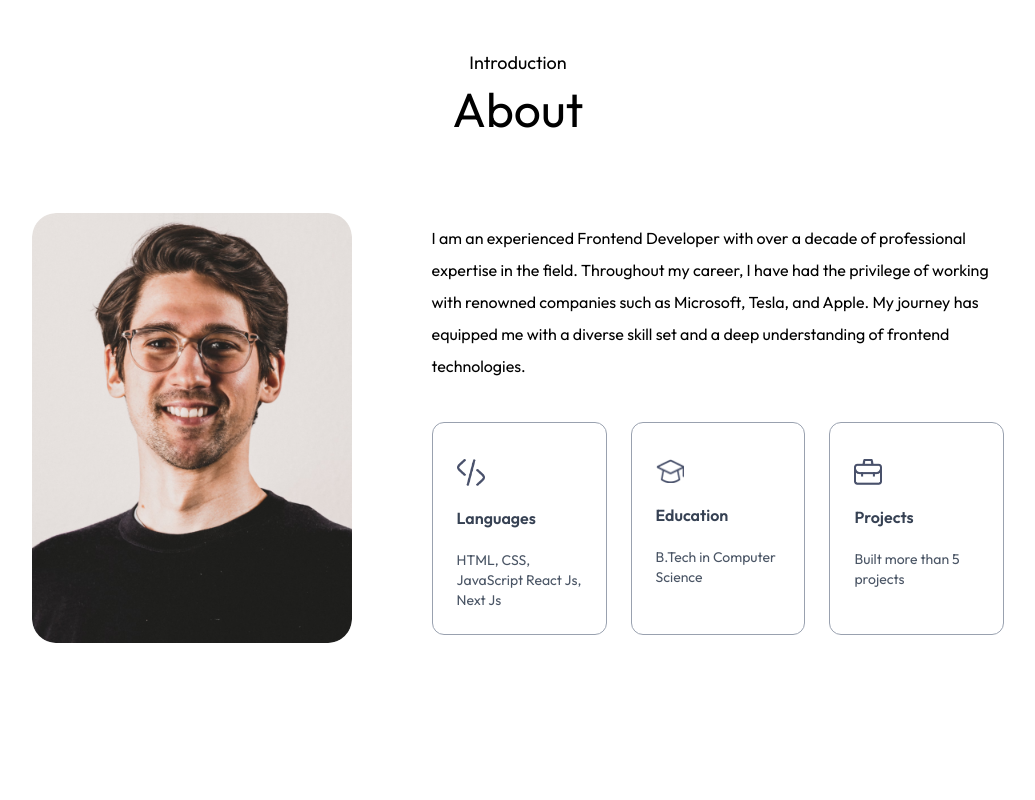
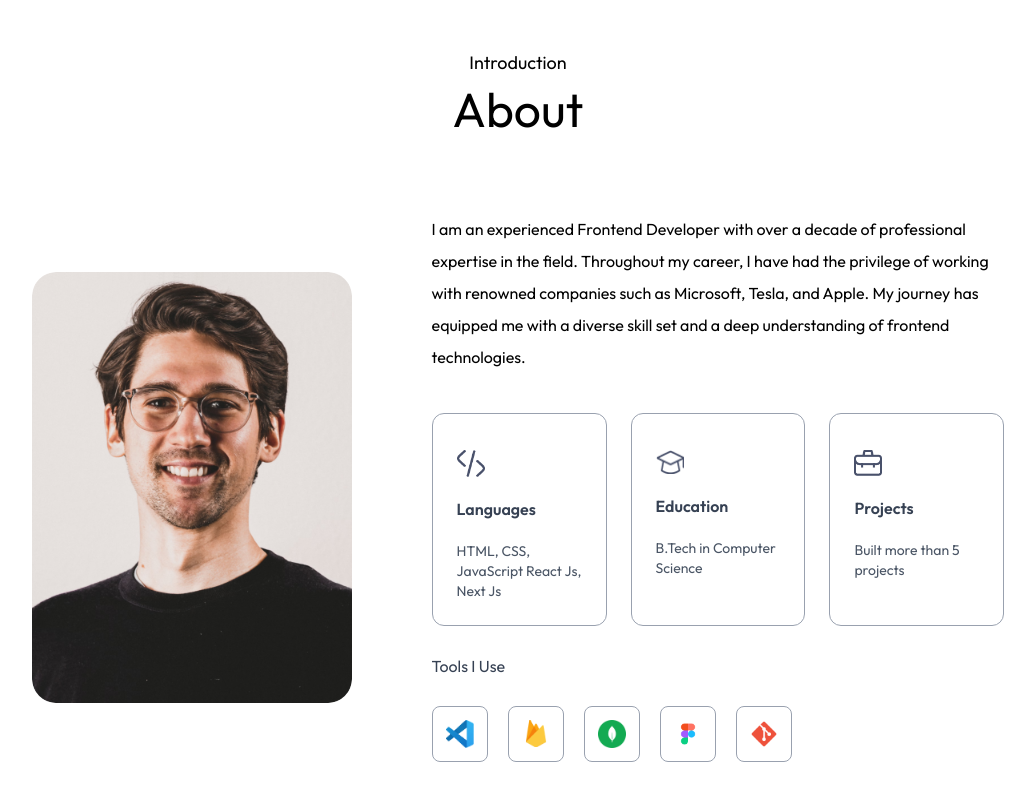
Before and after one commit to adg006/portfolio, a Next.js app: page / in a window 1280 px wide. Shown: the part 791-1591 px from the top of the page, without its empty margins (122-1157 px from the left). Before the commit the page ends 1554 px from the top, so only its background shows below. Built offline with nearby package versions, Linux system fonts and the light colour scheme; a web font is replaced by a local one.

Commit message:
updated about component

```diff
--- a/app/components/About.jsx
+++ b/app/components/About.jsx
@@ -1,4 +1,4 @@
-import { assets, infoList } from "@/assets/assets";
+import { assets, infoList, toolsData } from "@/assets/assets";
 import Image from "next/image";
 
 export default function About() {
@@ -37,6 +37,19 @@ export default function About() {
               </li>
             ))}
           </ul>
+
+          <h4 className="my-6 text-gray-700 font-Ovo">Tools I Use</h4>
+
+          <ul className="flex items-center gap-3 sm:gap-5">
+            {toolsData.map((tool, index) => (
+              <li
+                key={index}
+                className="flex items-center justify-center w-12 sm:w-14 aspect-square border border-gray-400 rounded-lg cursor-pointer hover:-translate-y-1 duration-500"
+              >
+                <Image src={tool} alt="Tool" className="w-5 sm:w-7" />
+              </li>
+            ))}
+          </ul>
         </div>
       </div>
     </div>
```
